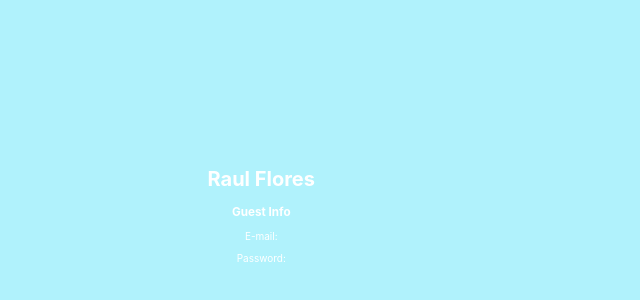
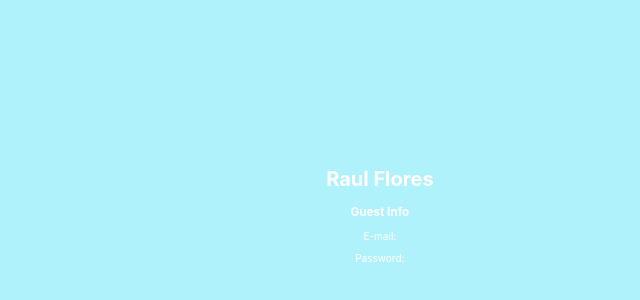
Before and after one commit to rauleflores/refloresjr-portfolio, a React (Create React App) app: page / in a window 1280 px wide. Shown: the part 186-486 px from the top of the page, without its empty margins (34-674 px from the left). Built offline with nearby package versions, Linux system fonts and the light colour scheme.

Commit message:
saving for the night

```diff
--- a/src/Styles/App.css
+++ b/src/Styles/App.css
@@ -15,9 +15,9 @@
 .App a:hover {
   color: dodgerblue;
 }
-/* .left-side {
-  width: 49%;
-} */
+.left-side {
+  width: 64%;
+}
 .right-side {
   width: 35%;
 }
```
